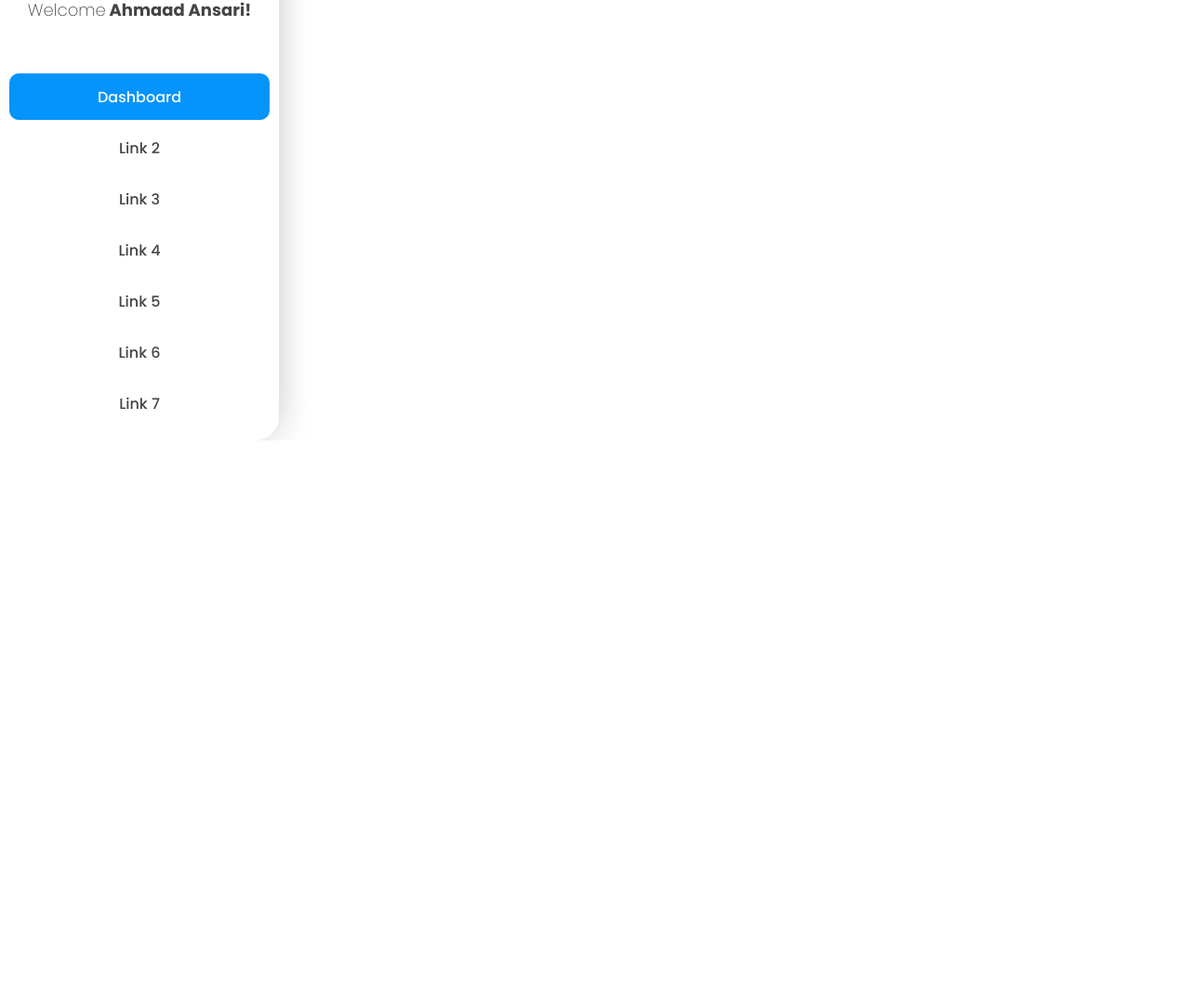
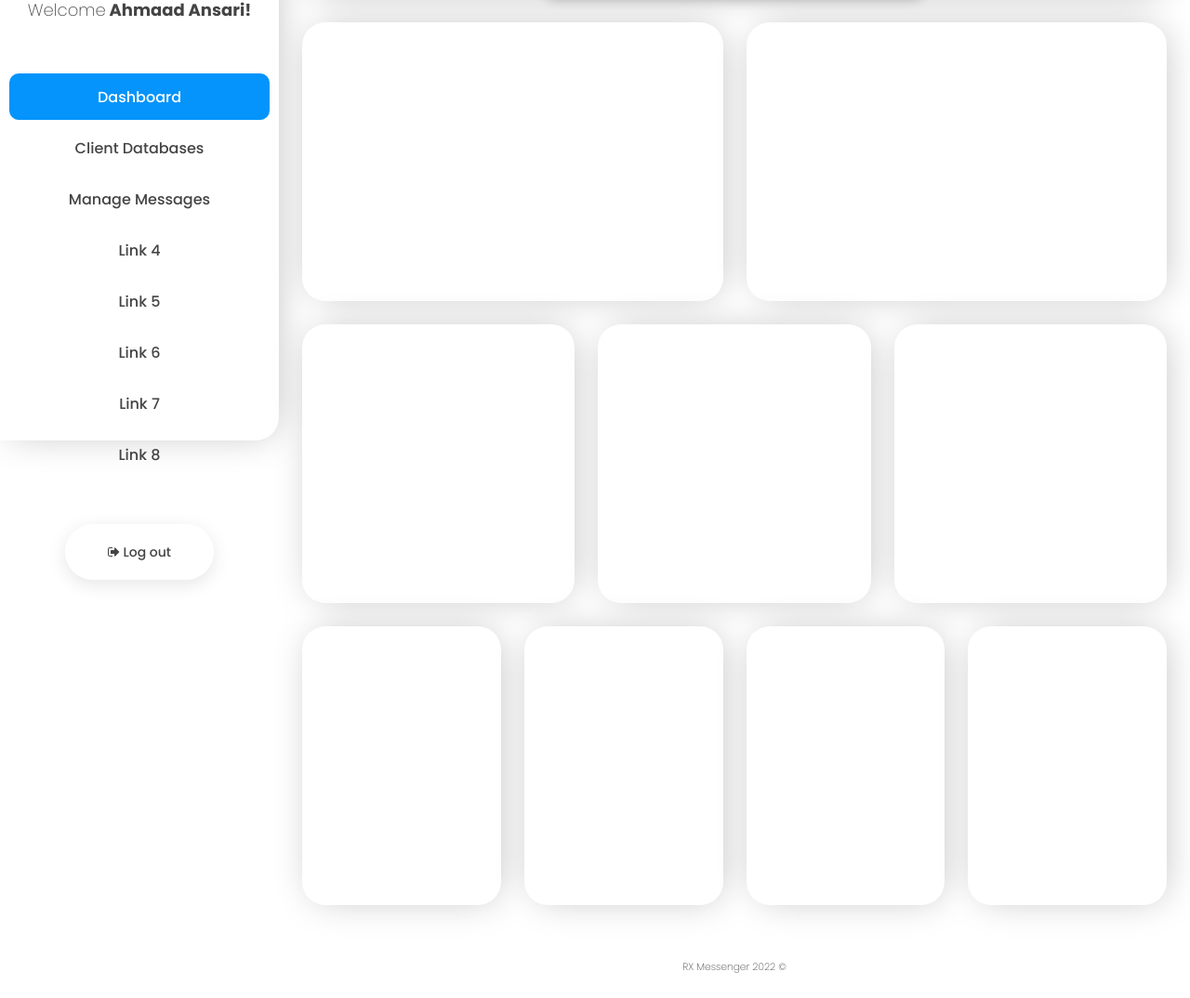
Before and after one commit to ahmaad-ansari/RXMessenger, a PHP site: page /dashboard.php in a window 1280 px wide. Shown: the part 326-1400 px from the top of the page at 93% size. Before the commit the page ends 800 px from the top, so only its background shows below. Run offline with PHP 8.4, Linux system fonts and the light colour scheme.

Commit message:
Add files via upload

```diff
--- a/dashboard.php
+++ b/dashboard.php
@@ -22,13 +22,17 @@
                 <h1>AA</h1>
             </div>
             <h2 id="welcome-message"><span class="slim">Welcome</span> Ahmaad Ansari!</h2>
+            <div class="badges">
+                <!-- <img src="images/custom-company-logo.png" alt="logo"> -->
+                <!-- <h4><span class="primary">Pharma</span><span class="secondary">Choice</span></h4> -->
+            </div>
         </div>
 
         <nav>
             <ul class="dash-links">
                 <li><a id="current-link" href="dashboard.php">Dashboard</a></li>
-                <li><a href="#">Link 2</a></li>
-                <li><a href="#">Link 3</a></li>
+                <li><a href="#">Client Databases</a></li>
+                <li><a href="#">Manage Messages</a></li>
                 <li><a href="#">Link 4</a></li>
                 <li><a href="#">Link 5</a></li>
                 <li><a href="#">Link 6</a></li>
@@ -46,10 +50,27 @@
     </div>
 
     <div class="content">
-        <div class="header">
-
+        <div class="row" id="mainRow">
+            <div class="cell"><img src="images/custom-company-banner.png" alt="banner"></div>
         </div>
-
+        <div class="row">
+            <div class="cell"></div>
+            <div class="cell"></div>
+        </div>
+        <div class="row">
+            <div class="cell"></div>
+            <div class="cell"></div>
+            <div class="cell"></div>
+        </div>
+        <div class="row">
+            <div class="cell"></div>
+            <div class="cell"></div>
+            <div class="cell"></div>
+            <div class="cell"></div>
+        </div>
+        <footer>
+            <h6>RX Messenger <?php echo date("Y");?> &copy</h6>
+        </footer>
     </div>
 </body>
 </html>
--- a/styles.css
+++ b/styles.css
@@ -9,8 +9,8 @@
     --sideBarWidth: 300px;
 
     /* PHARMACHOICE */
-    /* --primary: rgba(211,17,69);
-    --secondary: rgba(0,102,164); */
+    --compPrimary: rgba(211,17,69);
+    --compSecondary: rgba(0,102,164);
 
     /* CUSTOM */
     --primary: #0494fb;
@@ -73,8 +73,23 @@
 #user-profile h1{
     font-weight: 300;
 }
+.badges img{
+    width: 60px;
+    height: 60px;
+    /* background-color: white; */
+    border-radius: 50%;
+    display: flex;
+    justify-content: center;
+    align-items: center;
+}
 .slim{
     font-weight: 100;
+}
+.primary{
+    color: var(--compPrimary);
+}
+.secondary{
+    color: var(--compSecondary);
 }
 
 .action-buttons{
@@ -130,4 +145,65 @@
     min-height: 100vh;
     width: calc(100% - var(--sideBarWidth));
     left: var(--sideBarWidth);
+    padding: 25px;
+
+    display: flex;
+    flex-direction: column;
+    gap: 25px;
+
+}
+.row{
+    width: 100%;
+    height: 300px;
+    display: flex;
+    flex-direction: row;
+    gap: 25px;
+}
+#mainRow{
+    height: 300px;
+}
+#mainRow .cell{
+    background-color: #ffffff;
+    display: flex;
+    justify-content: center;
+    align-items: center;
+
+    /* background: linear-gradient(90deg, rgba(2,0,36,1) 0%, rgba(211,17,69,1) 0%, rgba(0,102,164,1) 100%); */
+
+    /* opacity: 0.8;
+    background-image:  repeating-radial-gradient( circle at 0 0, transparent 0, #ffffff 31px ), repeating-linear-gradient( #0494fb55, #0494fb ); */
+
+    /* opacity: 0.8;
+    background-image:  linear-gradient(30deg, #0494fb 12%, transparent 12.5%, transparent 87%, #0494fb 87.5%, #0494fb), linear-gradient(150deg, #0494fb 12%, transparent 12.5%, transparent 87%, #0494fb 87.5%, #0494fb), linear-gradient(30deg, #0494fb 12%, transparent 12.5%, transparent 87%, #0494fb 87.5%, #0494fb), linear-gradient(150deg, #0494fb 12%, transparent 12.5%, transparent 87%, #0494fb 87.5%, #0494fb), linear-gradient(60deg, #0494fb77 25%, transparent 25.5%, transparent 75%, #0494fb77 75%, #0494fb77), linear-gradient(60deg, #0494fb77 25%, transparent 25.5%, transparent 75%, #0494fb77 75%, #0494fb77);
+    background-size: 34px 60px;
+    background-position: 0 0, 0 0, 17px 30px, 17px 30px, 0 0, 17px 30px; */
+}
+#mainRow .cell img{
+    /* filter: drop-shadow(0 0 40px #0494fb); */
+    filter: drop-shadow(0 0 7px #0004);
+}
+.cell{
+    width: 100%;
+    height: 100%;
+    background-color: white;
+    border-radius: 25px;
+    box-shadow: 4px 0px 42px -8px #0004;
+}
+
+
+
+
+footer{
+    width: 100%;
+    padding: 25px;
+}
+footer h6{
+    position: absolute;
+    bottom: 0;
+    text-align: center;
+    color: var(--tertiary);
+    font-weight: 100;
+    width: 100%;
+    margin-bottom: 25px;
+    left: 0;
   }
```
